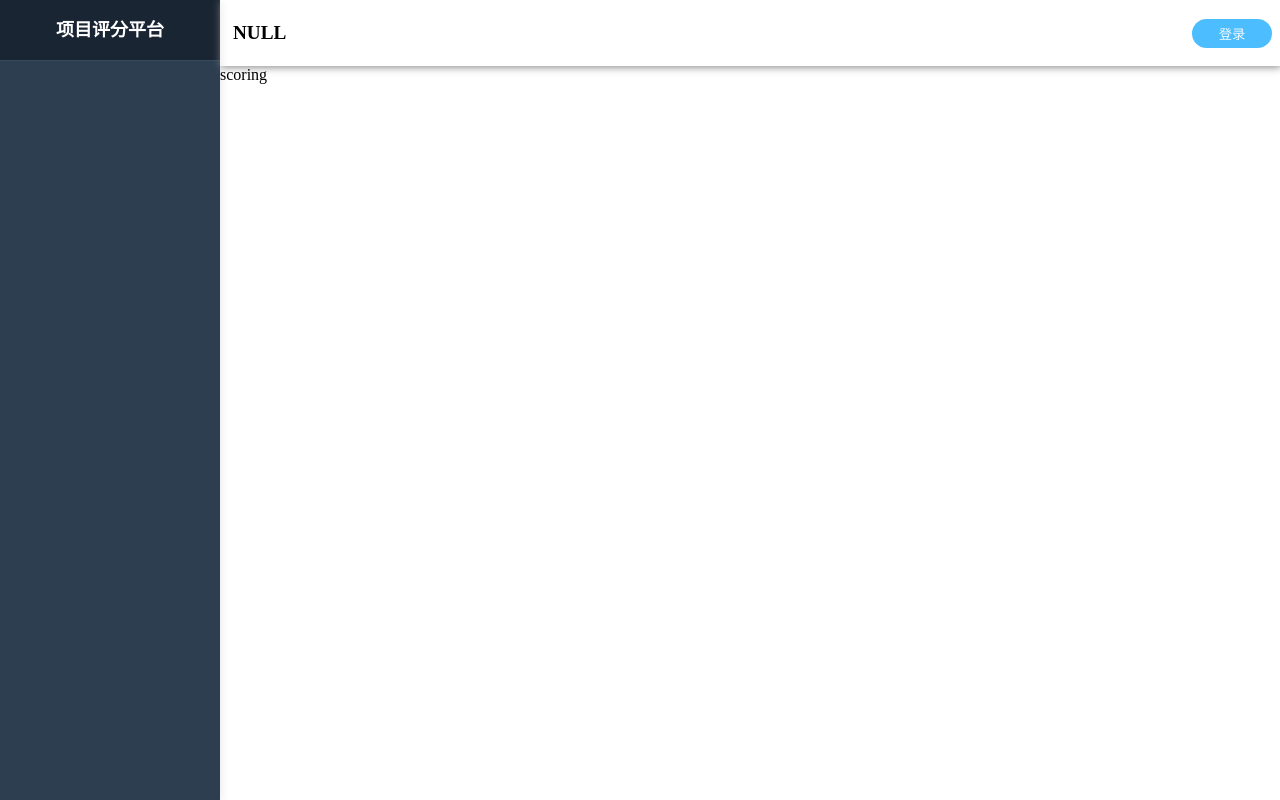
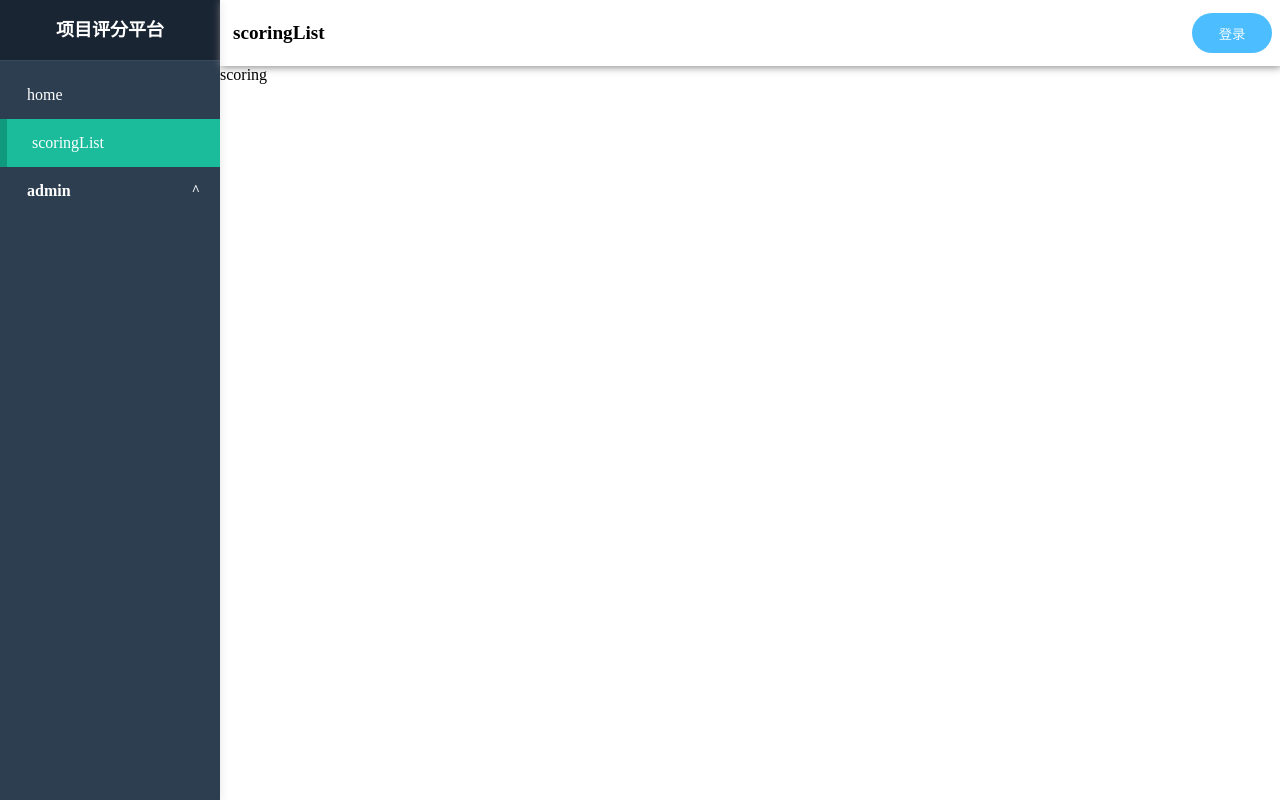
Before and after one commit to AleFlyX/GameEvalSys-Frontend, a Vue app: page /scoring in a window 1280 px wide. Built offline with nearby package versions, Linux system fonts and the light colour scheme.

Commit message:
feat:完成侧边栏和头部导航栏

```diff
--- a/src/layouts/components/HeadBar.vue
+++ b/src/layouts/components/HeadBar.vue
@@ -4,7 +4,9 @@
       {{ title }}
     </span>
 
-    <div class="notLogin" v-if="!userStore.isLogin">
+
+    <div class="header-right">
+      <div class="not-login" v-if="!userStore.isLogin">
         <button @click="goto('/login')">登录</button>
         <!-- <button>注册</button> -->
       </div>
@@ -16,6 +18,8 @@
           <li @click="logout()" style="color: brown;">退出登录</li>
         </ul>
       </div>
+    </div>
+
 
 
   </header>
@@ -24,7 +28,8 @@
 <script setup>
 import { useRoute, useRouter } from "vue-router";
 import { computed, ref } from "vue";
-import { comn } from "@/router/testRoutes";
+// import { comn } from "@/router/testRoutes";
+import { pub } from "@/router/modules/publicRoutes";
 import { useUserStore } from "@/stores/modules/userStore";
 
 const route = useRoute();
@@ -32,12 +37,15 @@ const router = useRouter();
 const userStore = useUserStore();
 
 function getTitle(routePath) {
-  const result = comn.find(item => item.path === routePath)
+  console.log(pub)
+  const result = pub.find(item => item.name === 'MainLayout').children.find(item => '/' + item.path === routePath)
   return result ? result.name : "NULL"
 }
 
 const title = computed(() => {
-  console.log("change path to", getTitle(route.path));
+  // console.log(route.path)
+  console.log("change path to title:", getTitle(route.path));
+
   return getTitle(route.path)
 });
 
@@ -89,13 +97,13 @@ header {
 
 }
 
-.notLogin {
+.not-login {
   display: flex;
   gap: 20px;
 
 }
 
-.notLogin button {
+.not-login button {
   width: 80px;
   /* border: none; */
   /* 清除默认边框 */
@@ -110,23 +118,31 @@ header {
   /* 清除默认背景色 */
 }
 
-.notLogin button:hover {
+.not-login button:hover {
+  cursor: pointer;
   box-shadow: 0px 0px 15px var(--primary-box-shadow);
   transition: 0.25s;
 }
 
+.header-right {
+  height: 40px;
+  /* width: 10%; */
+  display: flex;
+  /* flex-direction: column; */
+  justify-content: center;
+  align-self: center;
+}
+
 .avatar {
-  /* position: relative; */
   height: 40px;
   width: 40px;
+  /* margin: 10px; */
   display: flex;
   flex-direction: column;
-  justify-content: center;
+  justify-content: space-around;
   align-items: center;
   border-radius: 50%;
-  /* border: 1px solid; */
   box-shadow: 0px 0px 10px gray;
-
 }
 
 .avatar:hover {
@@ -135,14 +151,13 @@ header {
 }
 
 .dropdown {
-  right: 0.2rem;
-  width: 100px;
+  right: 0.1rem;
+  width: 120px;
   position: absolute;
+  padding-top: 60px;
   opacity: 0;
-  display: block;
-
-  padding-top: 100px;
-  transform: translateY(-95px);
+  line-height: 45px;
+  transform: translateY(-60px);
   /* border: 1px solid; */
   transition: 0.2s;
 }
@@ -151,13 +166,11 @@ header {
 .dropdown li {
   list-style: none;
   font-weight: bolder;
-  transform: translateY(-40px);
+  text-align: center;
+  margin-top: 2px;
+  border-radius: 5px;
 
-  border: 0.5px solid rgba(80, 80, 80, 0.39);
-  border-radius: 5px;
-  line-height: 45px;
-  text-align: center;
-  /* width: 100%; */
+  box-shadow: 0px 0px 5px var(--gray-box-shadow);
 
 }
 
@@ -170,12 +183,10 @@ header {
 .dropdown:hover {
   opacity: 1;
   /* background: #f5f7fa; */
-
   border-top: 0;
   border-bottom-left-radius: 10px;
   border-bottom-right-radius: 10px;
-  /* box-shadow: 1px 1px 5px rgba(139, 139, 139, 0.61); */
-  transform: translateY(100px);
+  transform: translateY(75px);
   transition: 0.3s;
 }
 </style>
--- a/src/layouts/components/SideBar.vue
+++ b/src/layouts/components/SideBar.vue
@@ -1,26 +1,67 @@
 <template>
   <div class="sidebar">
     <span class="title">项目评分平台</span>
-    <ul class="navItems">
-      <!--通过当前路由匹配，给li添加active类 -->
-      <li v-for="li in routesMap" :key="li.name" @click="gotoRoute({ path: li.path })"
-        :class="{ active: li.path == $route.path }">
-        {{ li.name }}
+    <ul class="nav-items">
+      <!-- 普通菜单 -->
+      <li class="menu-item" v-for="item in norm" :key="item.path" @click="gotoRoute(item.path)"
+        :class="{ active: isActive(item.path) && (!showSubMenu) }">
+        {{ item.name }}
+      </li>
+      <!-- 折叠菜单组 -->
+      <li class="fold-menu-group">
+        <!-- 折叠菜单头部 -->
+        <div class="fold-menu-header" @click="showSubMenu = !showSubMenu" :class="{ active: showSubMenu }">
+          admin
+          <span class="arrow" :class="{ active: showSubMenu }">^</span>
+        </div>
+        <!-- 折叠菜单子项 -->
+        <ul class="fold-submenu">
+          <li class="menu-item sub-item" v-for="item in admin" :key="item.path" @click="gotoRoute(item.path)"
+            :class="{ active: isActive(item.path), show: showSubMenu }">
+            {{ item.name }}
+          </li>
+        </ul>
       </li>
     </ul>
   </div>
 </template>
 
 <script setup>
-import { useRouter } from "vue-router"
-import { comn } from "@/router/testRoutes";
-console.log(comn)
+import { ref, watch } from "vue";
+import { useRouter, useRoute } from "vue-router";
+import { norm } from "@/router/modules/normalRoutes";
+import { admin } from "@/router/modules/adminRoutes";
+
 const router = useRouter();
+const route = useRoute(); // 当前路由实例
+const showSubMenu = ref(false); // 折叠菜单展开状态
+
 // 跳转路由方法
-function gotoRoute(pathObj) {
-  //使用对象传参，对象类型会自动将数据转为str
-  router.push(pathObj.path);
-}
+const gotoRoute = (path) => {
+  router.push(path);
+};
+
+// 路由匹配方法
+const isActive = (path) => {
+  // 精准匹配路由路径，避免/拼接的潜在问题（如path为home时，/home和$route.path直接对比）
+  return route.path === `/${path}`;
+};
+
+// 监听路由变化：跳转到admin子菜单时，自动展开折叠面板
+watch(
+  () => route.path,
+  (newPath) => {
+    // 判断当前路由是否是admin子菜单中的项
+    const isAdminPath = admin.some(item => newPath === `/${item.path}`);
+    if (isAdminPath) {
+      showSubMenu.value = true; // 自动展开
+    }
+    else {
+      showSubMenu.value = false;
+    }
+  },
+  { immediate: true } // 初始化时立即执行一次，匹配初始路由
+);
 </script>
 
 <style scoped>
@@ -28,7 +69,6 @@ function gotoRoute(pathObj) {
   margin: 0;
   padding: 0;
   box-sizing: border-box;
-  /* 盒模型优化 */
 }
 
 .sidebar {
@@ -37,15 +77,10 @@ function gotoRoute(pathObj) {
   background-color: #2c3e50;
   color: #fff;
   height: 100%;
-  /* margin: 5px; */
-  /* height: calc(100vh - 10px); */
-  /* 适配视口高度 */
   width: 220px;
-  /* 固定宽度 */
   box-shadow: 0 2px 10px rgba(0, 0, 0, 0.1);
   overflow: hidden;
 }
-
 
 .title {
   padding: 0 10px;
@@ -57,46 +92,124 @@ function gotoRoute(pathObj) {
   border-bottom: 1px solid #34495e;
 }
 
-
-.navItems {
+.nav-items {
   flex: 1;
-  /* 占满剩余高度 */
   padding: 10px 0;
+  list-style: none;
+  /* 统一ul无序列表样式 */
 }
 
-/* 导航项基础样式 */
-.navItems li {
-  list-style: none;
+/* 所有菜单项基础样式（普通+子项共用，减少冗余） */
+.menu-item {
+  position: relative;
   line-height: 48px;
   font-size: 16px;
   font-weight: 500;
   padding: 0 20px;
   cursor: pointer;
-  /* 鼠标手型 */
   transition: all 0.2s ease;
-  /* 过渡动画（流畅） */
   border-left: 7px solid transparent;
+  user-select: none;
 }
 
-/* 鼠标悬浮样式 */
-.navItems li:hover {
+/* 鼠标悬浮样式（统一） */
+.menu-item:hover {
   background-color: #34495e;
-  padding-left: 25px;
-  /* 悬浮轻微缩进 */
-}
-
-/* 选中态样式 */
-.navItems li.active {
-  background-color: #1abc9c;
-  /* （清新绿） */
-  color: #fff;
-  border-left-color: #0f997d;
-  /* 左侧高亮边框 */
   padding-left: 25px;
 }
 
-/* 禁止选中 文字 */
-.navItems li {
+/* 选中态样式（统一） */
+.menu-item.active {
+  background-color: #1abc9c;
+  color: #fff;
+  border-left-color: #0f997d;
+  padding-left: 25px;
+}
+
+/* 折叠菜单组 - 包裹头部+子项 */
+.fold-menu-group {
+  list-style: none;
+}
+
+/* 折叠菜单头部 */
+.fold-menu-header {
+  line-height: 48px;
+  font-size: 16px;
+  font-weight: 700;
+  padding: 0 20px;
+  cursor: pointer;
+  transition: all 0.2s ease;
+  border-left: 7px solid transparent;
   user-select: none;
+  display: flex;
+  justify-content: space-between;
+  align-items: center;
+}
+
+/* 折叠头部悬浮/展开态 */
+.fold-menu-header:hover,
+.fold-menu-header.active {
+  background-color: #34495e;
+  padding-left: 25px;
+}
+
+/* 折叠头部展开选中态（和普通菜单统一视觉） */
+.fold-menu-header.active {
+  background-color: #1abc9c;
+  border-left-color: #0f997d;
+  color: #fff;
+}
+
+/* 折叠箭头样式 */
+.arrow {
+  font-size: 14px;
+
+  transition: all 0.2s ease;
+}
+
+.arrow.active {
+  transform: rotate(0.5turn);
+}
+
+/* 折叠子菜单容器 */
+.fold-submenu {
+  list-style: none;
+  background-color: #1a2533;
+  /* 子菜单背景加深，区分层级 */
+  overflow: hidden;
+  /* 隐藏溢出，配合子项动画 */
+}
+
+/* 折叠子项基础样式 */
+.menu-item.sub-item {
+  font-weight: 400;
+  border-left: 7px solid transparent;
+  /* 子项缩进，体现层级 */
+  padding-left: 35px;
+}
+
+/* 子项悬浮/选中态修正（取消重复缩进，保持视觉统一） */
+.menu-item.sub-item:hover,
+.menu-item.sub-item.active {
+  padding-left: 40px;
+  background-color: #1abc9c79;
+  border-left-color: #0f997d;
+}
+
+/* 子项展开/收起动画 */
+.menu-item.sub-item {
+  /* visibility: hidden; */
+  line-height: 0;
+  opacity: 0;
+  transform: translateY(-10px);
+  transition: all 0.3s ease-in-out;
+}
+
+/* 展开时的样式 */
+.menu-item.sub-item.show {
+  /* visibility: visible; */
+  line-height: 48px;
+  opacity: 1;
+  transform: translateY(0);
 }
 </style>
```
Lines whose indentation alone changed are shown as unchanged.
